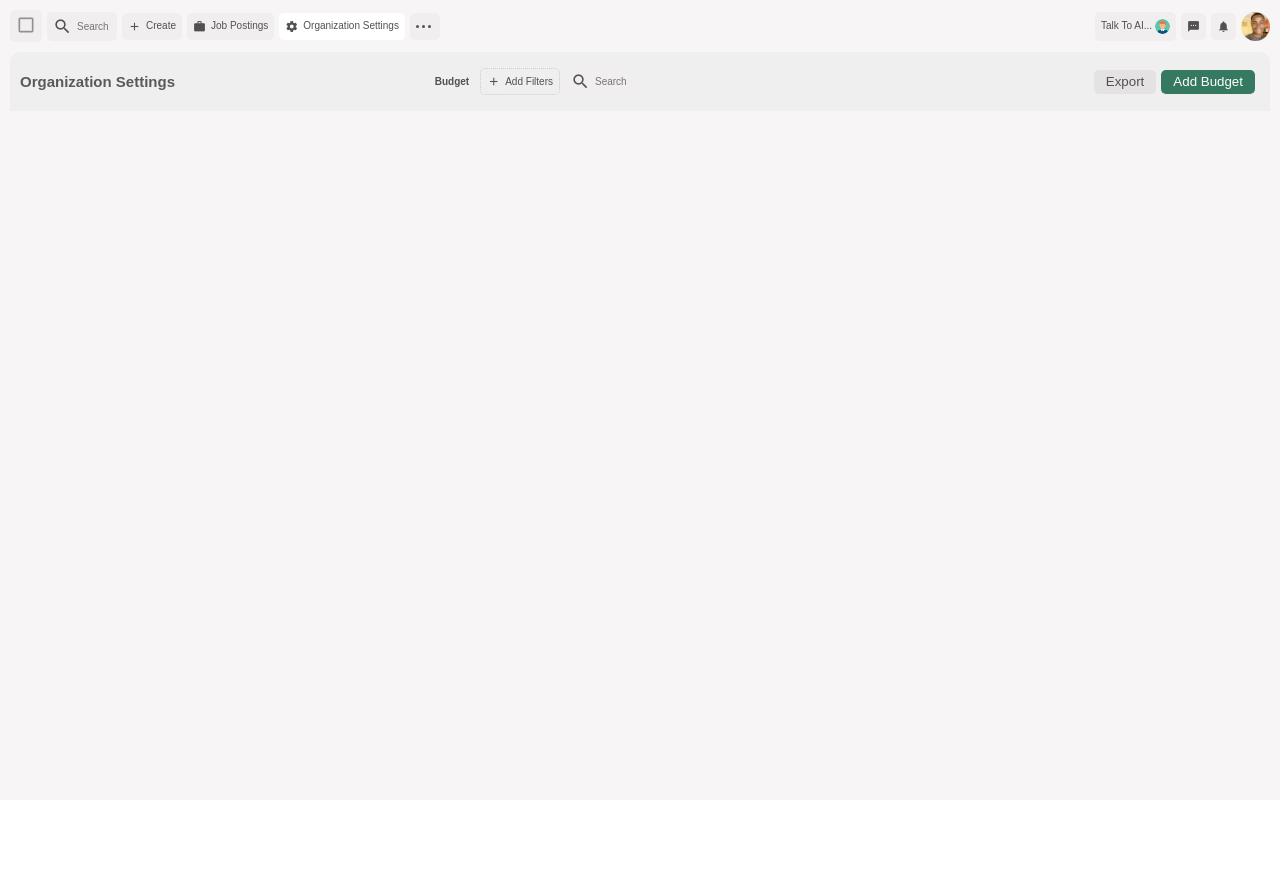
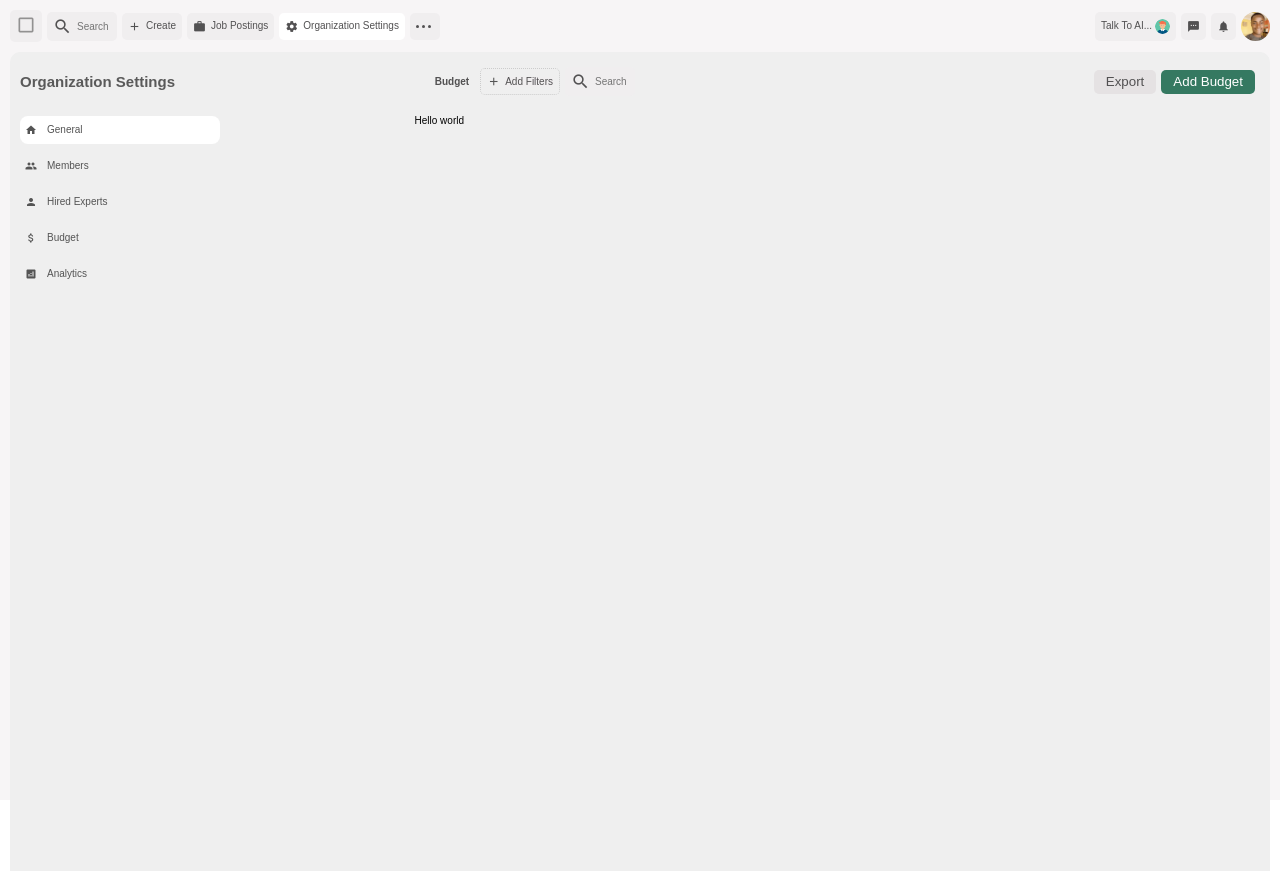
Before and after one commit to BrainDoe/mov-tst, an Angular app: page /dashboard/main in a window 1280 px wide. Before the commit the page ends 800 px from the top, so only its background shows below. Built offline with nearby package versions, Linux system fonts and the light colour scheme.

Commit message:
Side bar designs and functunalities complete

```diff
--- a/src/app/dashboard/dashboard.module.ts
+++ b/src/app/dashboard/dashboard.module.ts
@@ -5,11 +5,13 @@ import { DashboardRoutingModule } from './dashboard-routing.module';
 import { FormsModule, ReactiveFormsModule } from '@angular/forms';
 import { MainComponent } from './pages/main/main.component';
 import { DashboardTopheaderComponent } from './pages/dashboard-topheader/dashboard-topheader.component';
+import { DashboardSidebarComponent } from './pages/dashboard-sidebar/dashboard-sidebar.component';
 
 @NgModule({
   declarations: [
     MainComponent,
-    DashboardTopheaderComponent
+    DashboardTopheaderComponent,
+    DashboardSidebarComponent
   ],
   imports: [
     CommonModule,
--- /dev/null
+++ b/src/app/dashboard/pages/dashboard-sidebar/dashboard-sidebar.component.html
@@ -0,0 +1,13 @@
+<div class="sidebar">
+  <ul class="menu">
+    <li
+      class="menu-item"
+      *ngFor="let item of menuItems; let i = index"
+      [class.active]="activeIndex === i"
+      (click)="setActiveMenu(i)"
+    >
+      <i class="material-icons">{{ item.icon }}</i>
+      <span>{{ item.label }}</span>
+    </li>
+  </ul>
+</div>
--- /dev/null
+++ b/src/app/dashboard/pages/dashboard-sidebar/dashboard-sidebar.component.scss
@@ -0,0 +1,58 @@
+.sidebar {
+  display: flex;
+  flex-direction: column;
+  justify-content: space-between;
+  // padding: 20px 10px;
+  // box-shadow: 2px 0 5px rgba(0, 0, 0, 0.1);
+  position: relative;
+  transition: width 0.2s ease;
+  min-height: calc(100vh - 60px);
+
+  .menu {
+    padding: 0;
+    margin: 0;
+
+    .menu-item {
+      display: flex;
+      align-items: center;
+      padding: 0.8rem 0.5rem;
+      font-size: 1rem;
+      color: #545454;
+      border-radius: 0.8rem;
+      margin-bottom: 0.8rem;
+      width: 20rem;
+      cursor: pointer;
+      transition: background-color 0.3s ease, color 0.3s ease;
+
+      i {
+        margin-right: 0.8rem;
+        transition: color 0.3s ease;
+      }
+
+      &:hover,
+      &:focus {
+        background-color: #ffffff;
+        color: #545454;
+
+        i {
+          color: #545454;
+        }
+      }
+
+      &.active {
+        background-color: #ffffff;
+        color: #545454;
+
+        i {
+          color: #545454;
+        }
+      }
+
+      .material-icons {
+        font-size: 1.2rem;
+        margin-right: 10px;
+        color: #545454;
+      }
+    }
+  }
+}
--- /dev/null
+++ b/src/app/dashboard/pages/dashboard-sidebar/dashboard-sidebar.component.ts
@@ -0,0 +1,22 @@
+import { Component } from '@angular/core';
+
+@Component({
+  selector: 'app-dashboard-sidebar',
+  templateUrl: './dashboard-sidebar.component.html',
+  styleUrl: './dashboard-sidebar.component.scss',
+})
+export class DashboardSidebarComponent {
+  menuItems = [
+    { label: 'General', icon: 'home' },
+    { label: 'Members', icon: 'group' },
+    { label: 'Hired Experts', icon: 'person' },
+    { label: 'Budget', icon: 'attach_money' },
+    { label: 'Analytics', icon: 'analytics' },
+  ];
+
+  activeIndex = 0; // Default the first menu item to active
+
+  setActiveMenu(index: number): void {
+    this.activeIndex = index;
+  }
+}
--- a/src/app/dashboard/pages/main/main.component.html
+++ b/src/app/dashboard/pages/main/main.component.html
@@ -1,6 +1,7 @@
 <div class="dashboard">
   <app-dashboard-topheader></app-dashboard-topheader>
   <div class="body">
+    <div class="subheader">
       <div class="left">
         <h1>Organization Settings</h1>
         <div class="extras">
@@ -22,4 +23,11 @@
         <button type="button" class="add-budget">Add Budget</button>
       </div>
     </div>
+    <div class="sidebar-and-main-area">
+      <div class="sidebar">
+        <app-dashboard-sidebar></app-dashboard-sidebar>
       </div>
+      <div class="main-area">Hello world</div>
+    </div>
+  </div>
+</div>
--- a/src/app/dashboard/pages/main/main.component.scss
+++ b/src/app/dashboard/pages/main/main.component.scss
@@ -6,11 +6,14 @@
 
   .body {
     background-color: #efefef;
+    padding: 1.5rem 1rem;
     min-height: 2rem;
-    padding: 1.5rem 1rem;
     margin-top: 1rem;
     border-top-left-radius: 1rem;
     border-top-right-radius: 1rem;
+    width: 100%;
+
+    .subheader {
       display: flex;
       align-items: center;
       justify-content: space-between;
@@ -123,4 +126,20 @@
         }
       }
     }
+
+    .sidebar-and-main-area {
+      display: flex;
+      margin-top: 2rem;
+
+      .sidebar {
+        flex: 1.4;
+        min-height: 2rem;
       }
+
+      .main-area {
+        flex: 3;
+        min-height: 2rem;
+      }
+    }
+  }
+}
```
Lines whose indentation alone changed are shown as unchanged.
